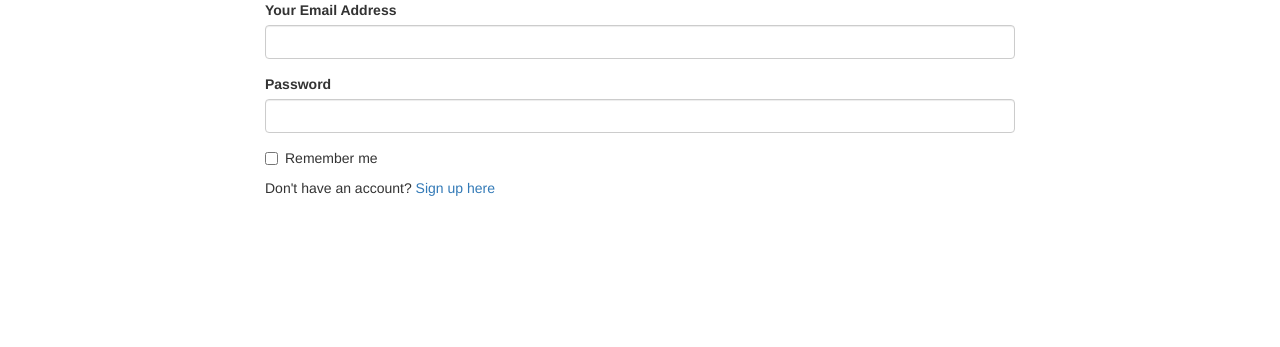
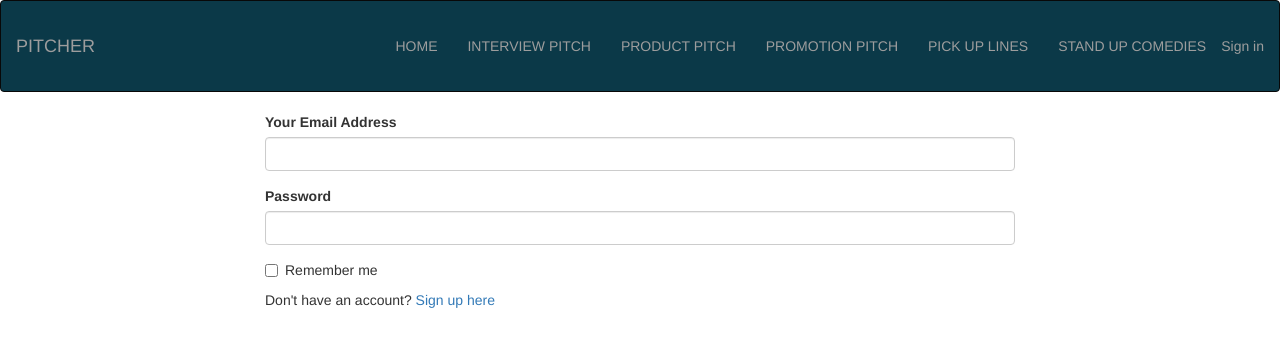
Before and after one commit to ryancurtis998/Pitcher, a Flask app: page /authenticate/login in a window 1280 px wide. Shown: the top 347 px of the page. Run offline with Flask 2, Linux system fonts and the light colour scheme; some libraries are stand-ins or nearby versions.

Commit message:
updated navbar

```diff
--- a/app/templates/navbar.html
+++ b/app/templates/navbar.html
@@ -0,0 +1,34 @@
+<div class="navbar navbar-inverse" style="background-color: #0B3948;" role="navigation">
+  <div class="container-fluid">
+    <br>
+    <div class="navbar-header">
+      <button type="button" class="navbar-toggle" data-toggle="collapse" data-target=".navbar-collapse">
+        <span class="sr-only">Toggle navigation</span>
+        <span class="icon-bar"></span>
+        <span class="icon-bar"></span>
+        <span class="icon-bar"></span>
+      </button>
+      <a class="navbar-brand" href="/"> PITCHER</a>
+    </div>
+    <ul class="nav navbar-nav navbar-right" style="background-color: #0B3948;">
+      {% if current_user.is_authenticated %}
+      <li><a href="{{url_for('main.profile',uname=current_user.username)}}">Profile</a></li>
+      <li><a href="{{url_for('auth.logout')}}">Sign out</a></li>
+      {% else %}
+      <li><a href="{{url_for('auth.login')}}">Sign in</a></li>
+      {%endif%}
+    </ul>
+    <div class="navbar-collapse collapse" style="background-color: #0B3948;">
+      <ul class="nav navbar-nav navbar-right">
+        <li><a href="/">HOME</a></li>
+        <li><a href="/interview">INTERVIEW PITCH</a></li>
+        <li><a href="/product">PRODUCT PITCH</a></li>
+        <li><a href="/promotion">PROMOTION PITCH</a></li>
+        <li><a href="/pick_up">PICK UP LINES</a></li>
+        <li><a href="/stand_up_comedy">STAND UP COMEDIES</a></li>
+
+    </div>
+    <br>
+
+  </div>
+</div>
```
Also changed, not shown: app/templates/index.html (+6 -6 lines).
